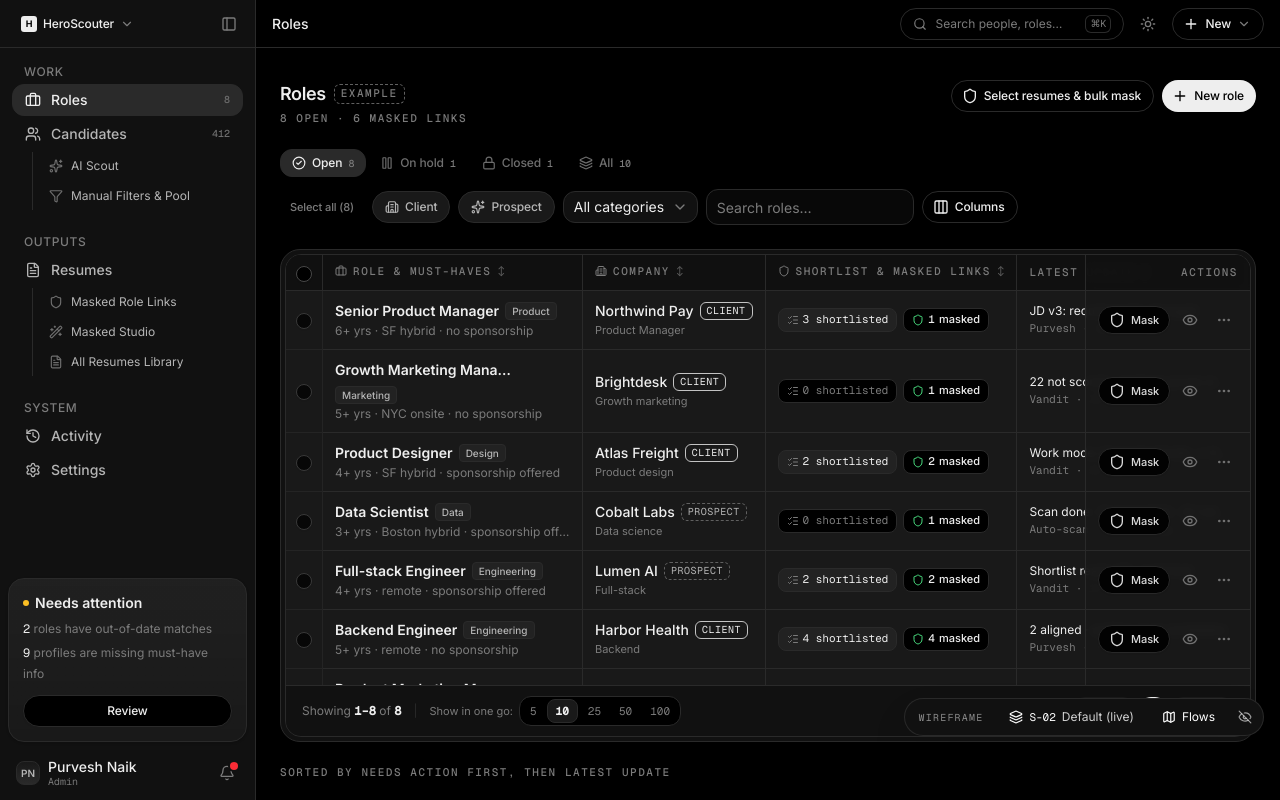
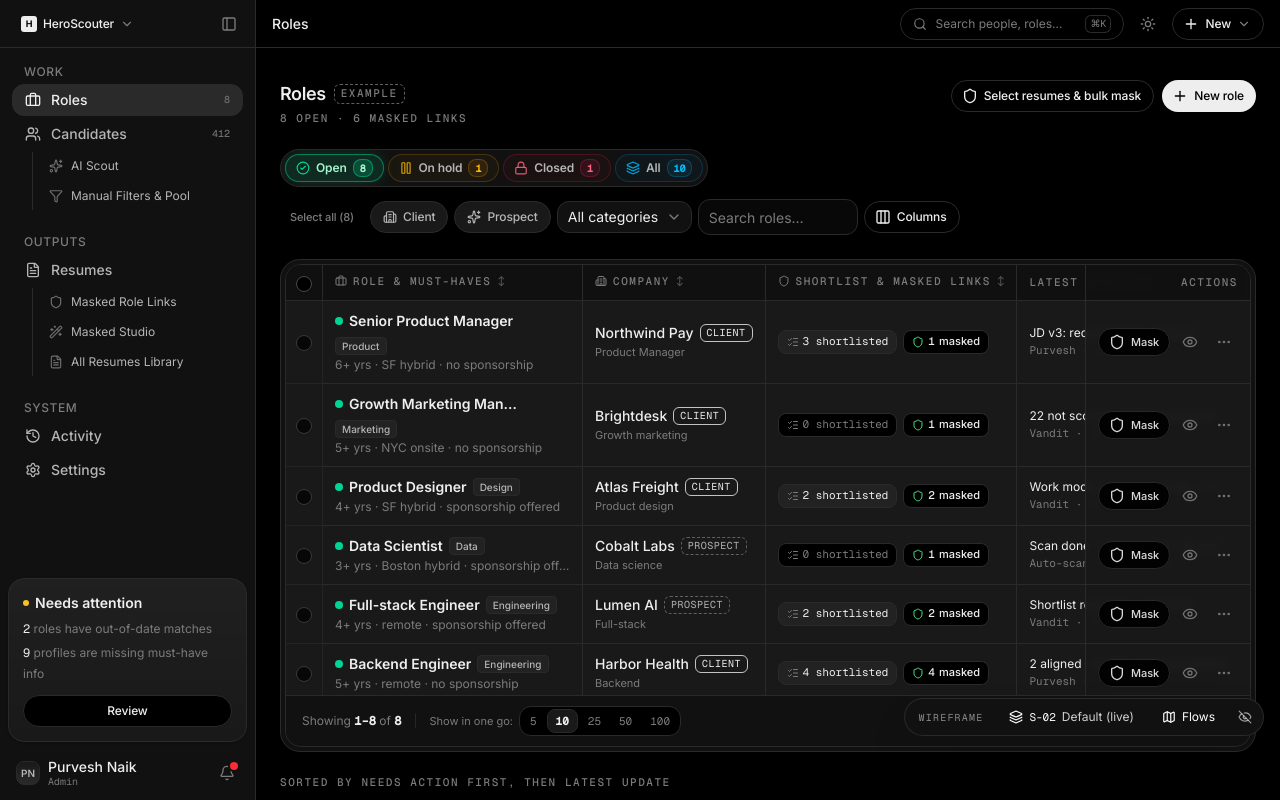
Before and after one commit to vanditdubeywork/HeroScouters, a React (Vite) app: page /#/roles in a window 1280 px wide. Built offline with nearby package versions, Linux system fonts and the light colour scheme.

Commit message:
v0.4: Add distinct semantic color coding and active highlights for Open, On hold, Closed, and All role tabs

```diff
--- a/src/components/ui.tsx
+++ b/src/components/ui.tsx
@@ -190,19 +190,118 @@ export function Segmented<T extends string>({ value, onChange, options, size = '
   )
 }
 
-/** Pill tab strip (h-12 sub-nav pattern) */
+/** Pill tab strip (h-12 sub-nav pattern with optional semantic color coding & highlights) */
+export type PillTabTone = 'success' | 'warning' | 'danger' | 'info' | 'neutral'
+const PILL_TONE_STYLES: Record<PillTabTone, {
+  activeBtn: string
+  inactiveBtn: string
+  iconActive: string
+  iconInactive: string
+  countActive: string
+  countInactive: string
+  dot: string
+}> = {
+  success: {
+    activeBtn: 'border-emerald-500/60 bg-emerald-500/15 text-emerald-200 shadow-[0_0_16px_-4px_rgba(16,185,129,0.4)]',
+    inactiveBtn: 'border-emerald-500/20 bg-emerald-500/[0.04] text-gray-1100 hover:border-emerald-500/40 hover:bg-emerald-500/10 hover:text-emerald-200',
+    iconActive: 'text-emerald-400',
+    iconInactive: 'text-emerald-400/85',
+    countActive: 'border-emerald-400/50 bg-emerald-500/25 text-emerald-200',
+    countInactive: 'border-emerald-500/25 bg-emerald-500/10 text-emerald-400',
+    dot: 'bg-emerald-400',
+  },
+  warning: {
+    activeBtn: 'border-amber-500/60 bg-amber-500/15 text-amber-200 shadow-[0_0_16px_-4px_rgba(245,158,11,0.4)]',
+    inactiveBtn: 'border-amber-500/20 bg-amber-500/[0.04] text-gray-1100 hover:border-amber-500/40 hover:bg-amber-500/10 hover:text-amber-200',
+    iconActive: 'text-amber-400',
+    iconInactive: 'text-amber-400/85',
+    countActive: 'border-amber-400/50 bg-amber-500/25 text-amber-200',
+    countInactive: 'border-amber-500/25 bg-amber-500/10 text-amber-400',
+    dot: 'bg-amber-400',
+  },
+  danger: {
+    activeBtn: 'border-rose-500/60 bg-rose-500/15 text-rose-200 shadow-[0_0_16px_-4px_rgba(244,63,94,0.4)]',
+    inactiveBtn: 'border-rose-500/20 bg-rose-500/[0.04] text-gray-1100 hover:border-rose-500/40 hover:bg-rose-500/10 hover:text-rose-200',
+    iconActive: 'text-rose-400',
+    iconInactive: 'text-rose-400/85',
+    countActive: 'border-rose-400/50 bg-rose-500/25 text-rose-200',
+    countInactive: 'border-rose-500/25 bg-rose-500/10 text-rose-400',
+    dot: 'bg-rose-400',
+  },
+  info: {
+    activeBtn: 'border-sky-500/60 bg-sky-500/15 text-sky-200 shadow-[0_0_16px_-4px_rgba(14,165,233,0.4)]',
+    inactiveBtn: 'border-sky-500/20 bg-sky-500/[0.04] text-gray-1100 hover:border-sky-500/40 hover:bg-sky-500/10 hover:text-sky-200',
+    iconActive: 'text-sky-400',
+    iconInactive: 'text-sky-400/85',
+    countActive: 'border-sky-400/50 bg-sky-500/25 text-sky-200',
+    countInactive: 'border-sky-500/25 bg-sky-500/10 text-sky-400',
+    dot: 'bg-sky-400',
+  },
+  neutral: {
+    activeBtn: 'border-border bg-muted text-gray-1200',
+    inactiveBtn: 'border-transparent text-gray-900 hover:text-gray-1100',
+    iconActive: 'text-foreground',
+    iconInactive: 'text-muted-foreground',
+    countActive: 'border-border bg-card text-foreground',
+    countInactive: 'border-transparent text-muted-foreground',
+    dot: 'bg-gray-900',
+  },
+}
+
 export function PillTabs<T extends string>({ value, onChange, tabs, className }: {
-  value: T; onChange: (v: T) => void; tabs: { value: T; label: React.ReactNode; count?: number; icon?: React.ReactNode }[]; className?: string
+  value: T; onChange: (v: T) => void; tabs: { value: T; label: React.ReactNode; count?: number; icon?: React.ReactNode; tone?: PillTabTone }[]; className?: string
 }) {
+  const hasTones = tabs.some(t => t.tone && t.tone !== 'neutral')
   return (
-    <div role="tablist" className={cn('no-scrollbar flex min-w-0 items-center gap-0.5 overflow-auto', className)}>
+    <div
+      role="tablist"
+      className={cn(
+        'no-scrollbar flex min-w-0 items-center overflow-auto',
+        hasTones ? 'gap-1 rounded-2xl border border-border bg-gray-100 p-1' : 'gap-0.5',
+        className,
+      )}
+    >
       {tabs.map(t => {
         const active = t.value === value
+        const tone = t.tone ?? 'neutral'
+        const cfg = PILL_TONE_STYLES[tone]
+        if (hasTones) {
+          return (
+            <button
+              key={t.value}
+              type="button"
+              role="tab"
+              aria-selected={active}
+              onClick={() => onChange(t.value)}
+              className={cn(
+                'relative inline-flex h-7 items-center gap-1.5 rounded-xl border px-2.5 text-xs font-semibold tracking-[-0.011em] whitespace-nowrap transition-all duration-200 outline-none focus-visible:ring-[3px] focus-visible:ring-ring/40 cursor-pointer',
+                active ? cfg.activeBtn : cfg.inactiveBtn,
+              )}
+            >
+              {t.icon && (
+                <span className={cn('inline-flex shrink-0 items-center [&>svg]:size-3.5', active ? cfg.iconActive : cfg.iconInactive)}>
+                  {t.icon}
+                </span>
+              )}
+              <span>{t.label}</span>
+              {t.count !== undefined && (
+                <span
+                  className={cn(
+                    'inline-flex h-4.5 min-w-4.5 items-center justify-center rounded-md border px-1.5 font-mono text-[10px] font-semibold tnum',
+                    active ? cfg.countActive : cfg.countInactive,
+                  )}
+                >
+                  {t.count}
+                </span>
+              )}
+            </button>
+          )
+        }
         return (
           <button
-            key={t.value} role="tab" aria-selected={active}
+            key={t.value} type="button" role="tab" aria-selected={active}
             onClick={() => onChange(t.value)}
-            className={cn('relative rounded-lg px-3 py-1.5 text-xs font-[510] tracking-[-0.011em] whitespace-nowrap transition-[color] duration-200 outline-none focus-visible:ring-[3px] focus-visible:ring-ring/40',
+            className={cn('relative rounded-lg px-3 py-1.5 text-xs font-[510] tracking-[-0.011em] whitespace-nowrap transition-[color] duration-200 outline-none focus-visible:ring-[3px] focus-visible:ring-ring/40 cursor-pointer',
               active ? 'text-gray-1200' : 'text-gray-900 hover:text-gray-1100')}
           >
             {active && <span className="absolute inset-0 rounded-lg border border-border bg-muted" />}
--- a/src/screens/RolesList.tsx
+++ b/src/screens/RolesList.tsx
@@ -186,10 +186,29 @@ export function RolesList() {
       render: r => (
         <div className="min-w-0">
           <div className="flex flex-wrap items-center gap-1.5">
-            <span className="max-w-[180px] truncate font-semibold text-foreground">{r.title}</span>
+            <span
+              title={`Status: ${r.status}`}
+              className={cn(
+                'size-2 shrink-0 rounded-full',
+                r.status === 'Open' ? 'bg-emerald-400' : r.status === 'On hold' ? 'bg-amber-400' : 'bg-rose-400',
+              )}
+            />
+            <span className="max-w-[175px] truncate font-semibold text-foreground">{r.title}</span>
             <span className="inline-flex h-4.5 items-center rounded-xs border border-border bg-secondary px-1.5 text-[10px] font-medium text-gray-1100">
               {r.category}
             </span>
+            {r.status !== 'Open' && (
+              <span
+                className={cn(
+                  'inline-flex h-4.5 items-center rounded-xs border px-1.5 font-mono text-[9.5px] font-medium',
+                  r.status === 'On hold'
+                    ? 'border-amber-500/40 bg-amber-500/15 text-amber-300'
+                    : 'border-rose-500/40 bg-rose-500/15 text-rose-300',
+                )}
+              >
+                {r.status}
+              </span>
+            )}
           </div>
           <div className="mt-0.5 max-w-[235px] truncate text-xs text-muted-foreground" title={mustHavesSummary(r)}>
             {mustHavesSummary(r)}
@@ -488,13 +507,13 @@ export function RolesList() {
                 value={tab}
                 onChange={setTab}
                 tabs={[
-                  { value: 'Open', label: 'Open', icon: <CircleCheck />, count: tabCount('Open') },
-                  { value: 'On hold', label: 'On hold', icon: <Pause />, count: tabCount('On hold') },
-                  { value: 'Closed', label: 'Closed', icon: <Lock />, count: tabCount('Closed') },
-                  { value: 'All', label: 'All', icon: <Layers />, count: tabCount('All') },
+                  { value: 'Open', label: 'Open', icon: <CircleCheck />, count: tabCount('Open'), tone: 'success' },
+                  { value: 'On hold', label: 'On hold', icon: <Pause />, count: tabCount('On hold'), tone: 'warning' },
+                  { value: 'Closed', label: 'Closed', icon: <Lock />, count: tabCount('Closed'), tone: 'danger' },
+                  { value: 'All', label: 'All', icon: <Layers />, count: tabCount('All'), tone: 'info' },
                 ]}
               />
-              <div className="flex flex-wrap items-center gap-2">
+              <div className="flex flex-wrap items-center gap-1.5">
                 {tableRows.length > 0 && (
                   <Button
                     variant="ghost"
@@ -524,7 +543,7 @@ export function RolesList() {
                   onChange={setCategory}
                   options={[{ value: 'all', label: 'All categories' }, ...CATEGORIES.map(c => ({ value: c, label: c }))]}
                 />
-                <div className="w-52">
+                <div className="w-40">
                   <Input aria-label="Search roles" value={q} onChange={e => setQ(e.target.value)} placeholder="Search roles…" />
                 </div>
                 <ColumnsMenu
```
